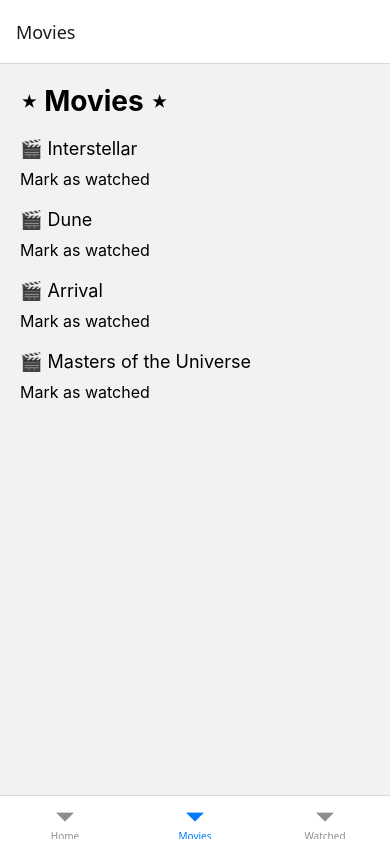
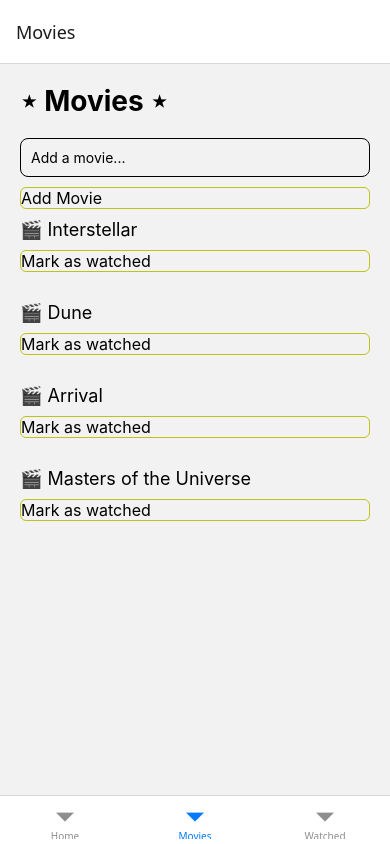
Before and after one commit to SylwiaTeresa/movie-tracker, a React Native app: screen /Movies in a window 390 px wide. Built offline with nearby package versions, Linux system fonts and the light colour scheme.

Commit message:
feat: add movie input and dynamic movie list

```diff
--- a/App.tsx
+++ b/App.tsx
@@ -4,12 +4,21 @@ import TabNavigator from "./src/navigation/TabNavigator";
 
 export default function App() {
   const [watchedMovies, setWatchedMovies] = useState<string[]>([]);
+  const [movies, setMovies] = useState([
+    "Interstellar",
+    "Dune",
+    "Arrival",
+    "Masters of the Universe",
+  ]);
 
   return (
     <NavigationContainer>
       <TabNavigator
         watchedMovies={watchedMovies}
         setWatchedMovies={setWatchedMovies}
+        movies={movies}
+        setMovies={setMovies}
+
       />
     </NavigationContainer>
   )
--- a/src/navigation/TabNavigator.tsx
+++ b/src/navigation/TabNavigator.tsx
@@ -9,9 +9,11 @@ const Tab = createBottomTabNavigator();
 type TabNavigatorProps = {
   watchedMovies: string[];
   setWatchedMovies: React.Dispatch<React.SetStateAction<string[]>>;
+  movies: string[];
+  setMovies: React.Dispatch<React.SetStateAction<string[]>>;
 };
 
-export default function TabNavigator({ watchedMovies, setWatchedMovies}: TabNavigatorProps) {
+export default function TabNavigator({ watchedMovies, setWatchedMovies, movies, setMovies}: TabNavigatorProps) {
   return (
     <Tab.Navigator>
       <Tab.Screen name="Home">
@@ -25,6 +27,8 @@ export default function TabNavigator({ watchedMovies, setWatchedMovies}: TabNavi
           <MoviesScreen
             watchedMovies={watchedMovies}
             setWatchedMovies={setWatchedMovies}
+            movies={movies}
+            setMovies={setMovies}
           />
         )}
       </Tab.Screen>
--- a/src/screens/MoviesScreen.tsx
+++ b/src/screens/MoviesScreen.tsx
@@ -1,20 +1,30 @@
-//import { useState } from "react";
-import { Pressable, StyleSheet, Text, View } from "react-native";
+import { useState } from "react";
+import { Pressable, StyleSheet, Text, TextInput, View } from "react-native";
 
 type MoviesScreenProps = {
+  movies: string[];
+  setMovies: React.Dispatch<React.SetStateAction<string[]>>;
   watchedMovies: string[];
   setWatchedMovies: React.Dispatch<React.SetStateAction<string[]>>;
 };
 
-export default function MoviesScreen({ watchedMovies, setWatchedMovies}: MoviesScreenProps) {
+export default function MoviesScreen({ movies, setMovies, watchedMovies, setWatchedMovies}: MoviesScreenProps) {
+  const [newMovie, setNewMovie] = useState("");
   //const [watchedMovies, setWatchedMovies] = useState<string[]>([]);
 
-  const movies = [
-    "Interstellar",
-    "Dune",
-    "Arrival",
-    "Masters of the Universe",
-  ]
+  // const movies = [
+  //   "Interstellar",
+  //   "Dune",
+  //   "Arrival",
+  //   "Masters of the Universe",
+  // ]
+  const addMovie = () => {
+    if (!newMovie.trim()) return;
+
+    setMovies([...movies, newMovie]);
+    setNewMovie("");
+  };
+
   const markAsWatched = (movie: string) => {
     setWatchedMovies([...watchedMovies, movie]);
 
@@ -22,6 +32,17 @@ export default function MoviesScreen({ watchedMovies, setWatchedMovies}: MoviesS
   return (
     <View style={styles.container}>
       <Text style={styles.title}>⋆ Movies ⋆</Text>
+
+      <TextInput
+        style={styles.input}
+        placeholder="Add a movie..."
+        value={newMovie}
+        onChangeText={setNewMovie}
+      />
+
+      <Pressable onPress={addMovie}>
+        <Text style={styles.button}>Add Movie</Text>
+      </Pressable>
 
       {movies.map((movie) => (
         <View key={movie} style={styles.movieContainer}>
@@ -59,5 +80,15 @@ const styles = StyleSheet.create({
   },
   button: {
     fontSize: 16,
+    borderWidth: 1,
+    borderColor: '#bec319',
+    borderRadius: 6,
+    marginBottom: 10,
+  },
+  input: {
+    borderWidth: 1,
+    padding: 10,
+    marginBottom: 10,
+    borderRadius: 8,
   },
 });
```
